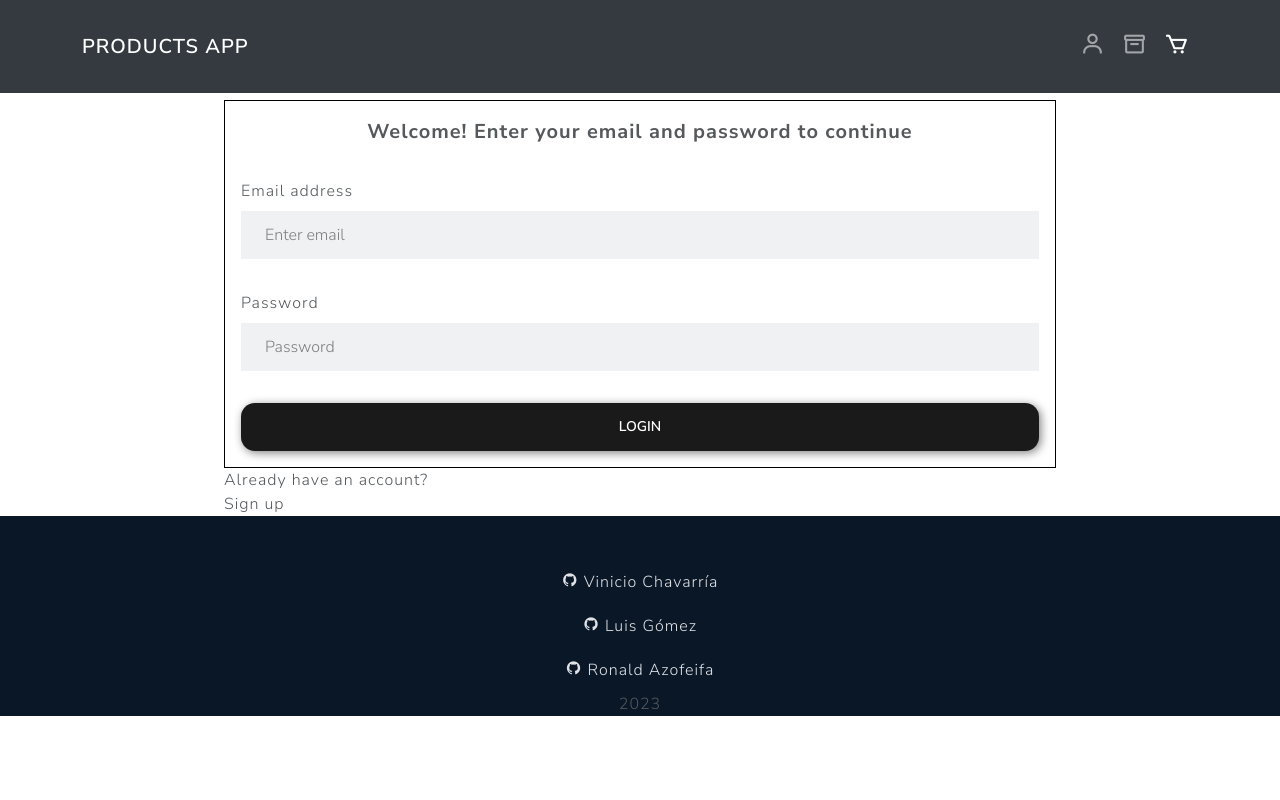
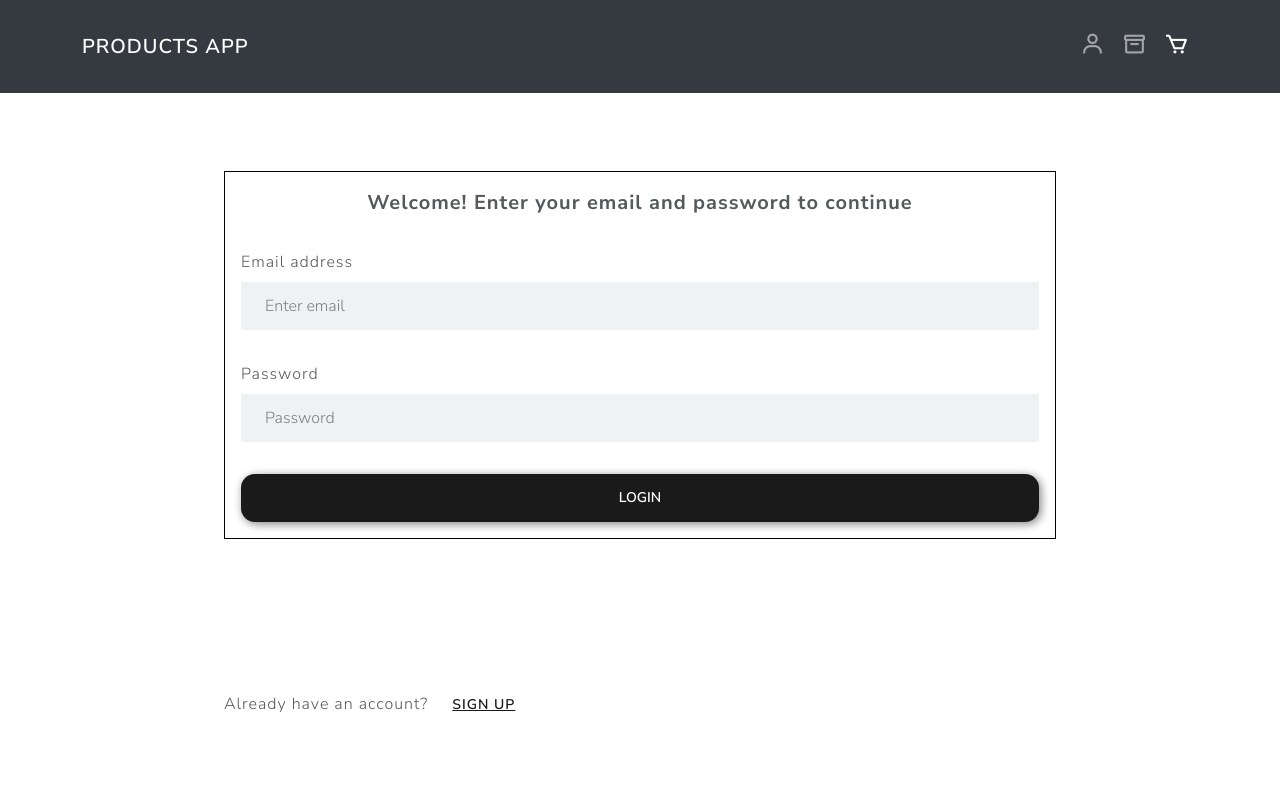
Before and after one commit to Vinii21/e-comerce, a React (Vite) app: page /#/ in a window 1280 px wide. Both pictures are taken after a click on the button 1177 px from the left and 46 px from the top of the page. Shown: the top 800 px of the page. Built offline with nearby package versions, Linux system fonts and the light colour scheme; no server answers.

Commit message:
Actualización de CSS y mejoras en el css Login

```diff
--- a/src/App.css
+++ b/src/App.css
@@ -41,6 +41,7 @@
 
 .home{
 padding-top: 100px;
+margin-bottom: 50px;
 }
 
 /* CARD CSS */
@@ -178,7 +179,7 @@ background-color: rgb(45, 47, 45);
   justify-content: center;
   align-items: center;
   padding-top: 100px;
-
+  min-height: 100vh;
 }
 
 .form-login {
@@ -278,9 +279,10 @@ background-color: rgb(45, 47, 45);
 
 /*Detailt product*/
 
-.container-detailt{
+.container__detail{
   padding-top: 100px;
   min-height: 100vh;
+  margin-bottom: 50px;
 }
 
 .btn__detail{
--- a/src/components/NavBar.jsx
+++ b/src/components/NavBar.jsx
@@ -31,7 +31,7 @@ const NavBar = () => {
         </Col>
         <Col xs={4} md={4}>
           <Nav className="justify-content-end flex-row navBar " >
-            <Nav.Link as={Link} to={token ? "/user" : "/login"} className="p-2"><i className='bx bx-user'></i></Nav.Link>
+            <Nav.Link as={Link} to={token ? "/user" : "/login"} onClick={()=>setShowCard(false)} className="p-2"><i className='bx bx-user'></i></Nav.Link>
             <Nav.Link as={Link} to="/purchases" className="p-2"><i className='bx bx-box' ></i></Nav.Link>
             <Nav.Link onClick={() => verifyUser()} className="p-2" ><i className='bx bx-cart'></i></Nav.Link>
           </Nav>
--- a/src/pages/Login.jsx
+++ b/src/pages/Login.jsx
@@ -68,7 +68,9 @@ const Login = () => {
       </Form>
         </>
         }
-        <span>{showNewUser ? "Don't have an account?" : "Already have an account?"}</span><span onClick={()=>setShowNewUser(!showNewUser)}>{showNewUser ? "Log in" : "Sign up"}</span>
+        <div>
+          <span>{showNewUser ? "Don't have an account?" : "Already have an account?"}</span><span className="btn btn-link" onClick={()=>setShowNewUser(!showNewUser)}>{showNewUser ? "Log in" : "Sign up"}</span>
+        </div>
     </div>
   );
 };
--- a/src/pages/ProductDetail.jsx
+++ b/src/pages/ProductDetail.jsx
@@ -63,7 +63,7 @@ const ProductDetail = () => {
   }
 
   return (
-    <Container className="pt-5 container__detail">
+    <Container className="container__detail">
       <BackHome page={product.title} />
       <Row className="pt-5">
         <Col xs={6} md={6}>
```
